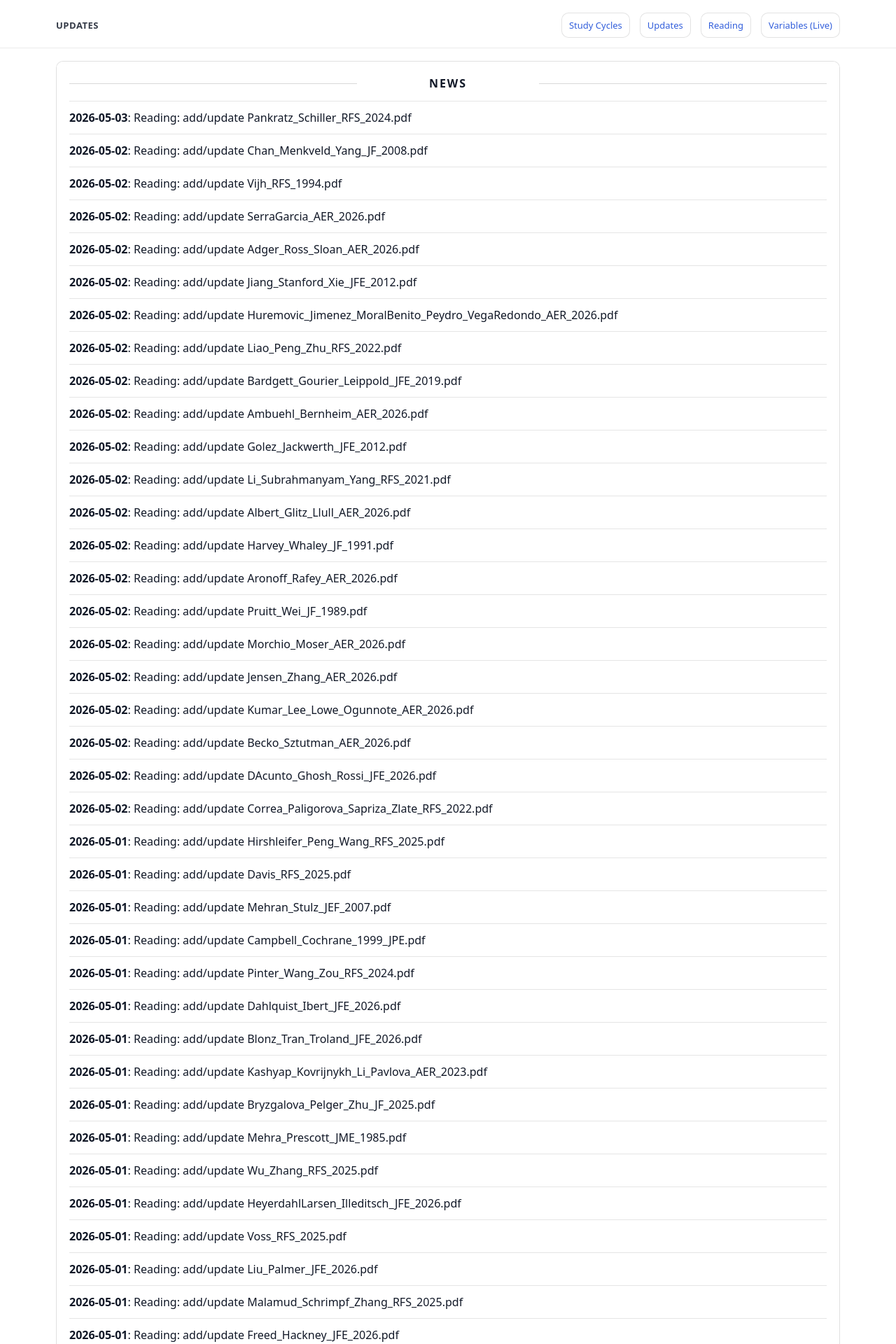
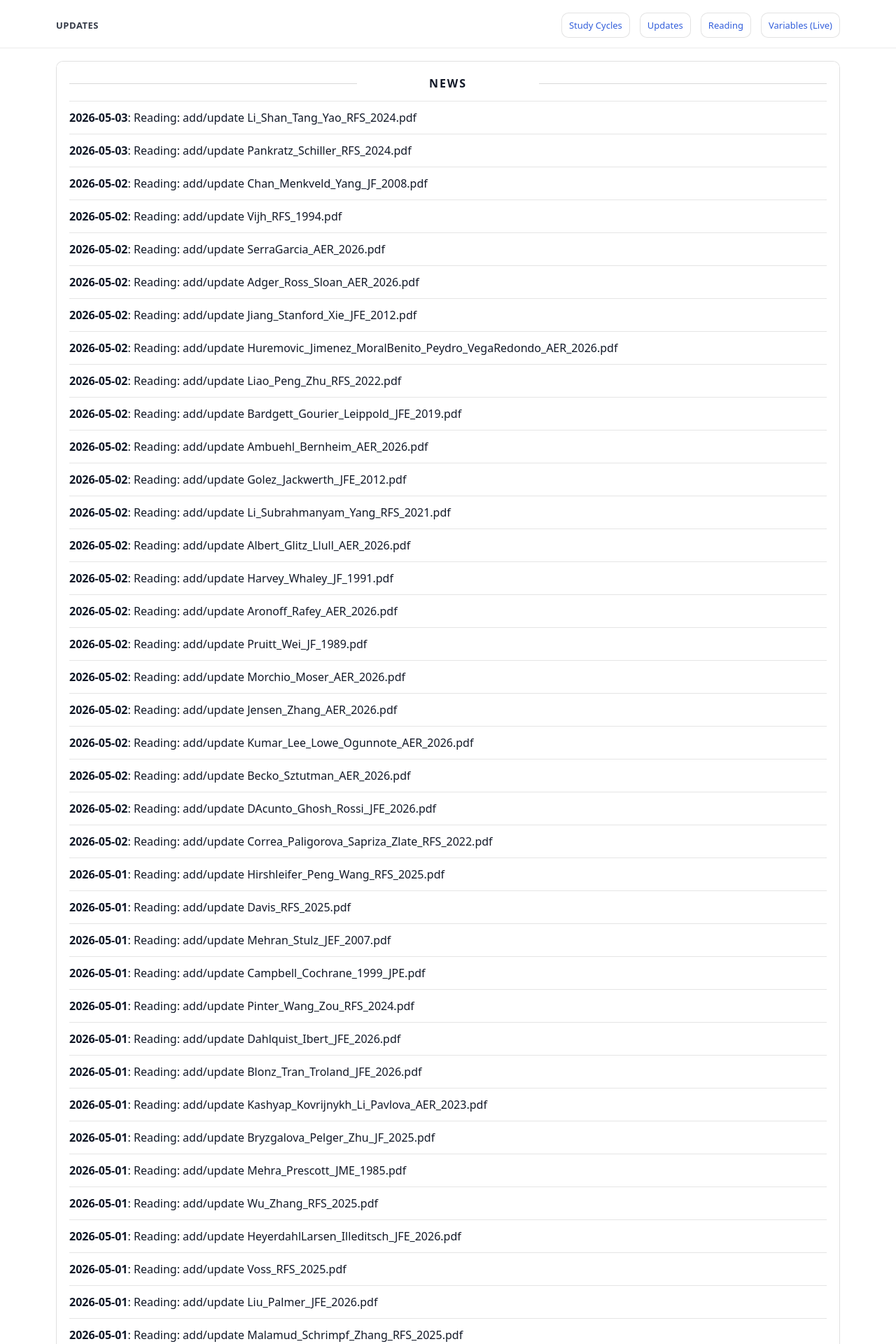
Before and after one commit to yaxinzn/study-archive, a Jekyll site: the page built from updates/index.md, in a window 1280 px wide. Shown: the top 1920 px of the page at 70% size. Built offline with Jekyll 4.4.1, drawn with Linux system fonts in a browser that asks for light colours; some of the changed text lies outside the part shown.

Commit message:
chore: update NEWS feed

```diff
--- a/_data/news.yml
+++ b/_data/news.yml
@@ -1,4 +1,7 @@
 # Auto-generated update history (sorted newest -> oldest). Do not edit manually.
+- ts: "1777759520"
+  date: "2026-05-03"
+  title: "Reading: add/update Li_Shan_Tang_Yao_RFS_2024.pdf"
 - ts: "1777759403"
   date: "2026-05-03"
   title: "Reading: add/update Pankratz_Schiller_RFS_2024.pdf"
```
